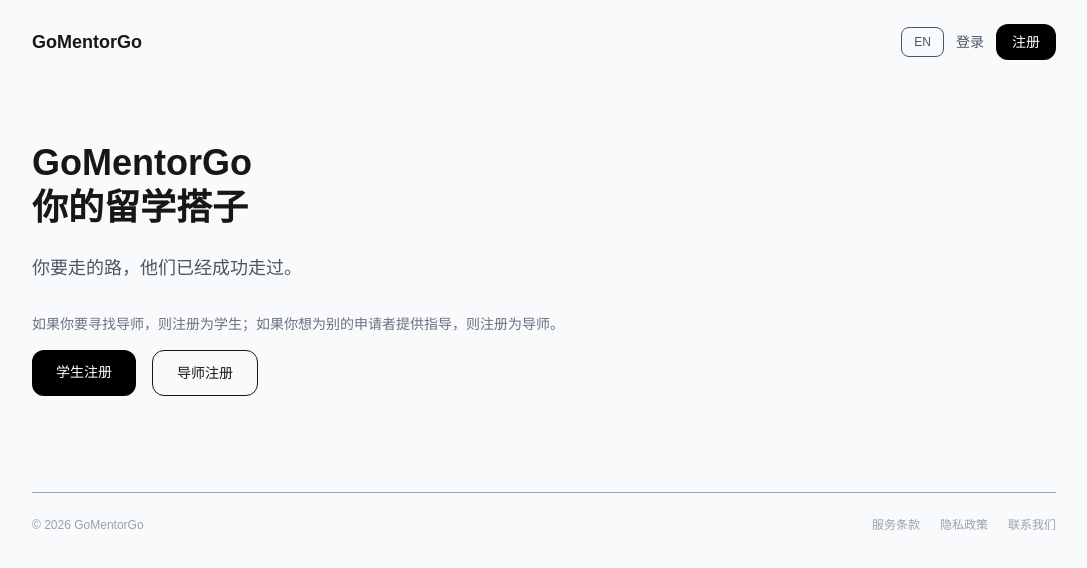
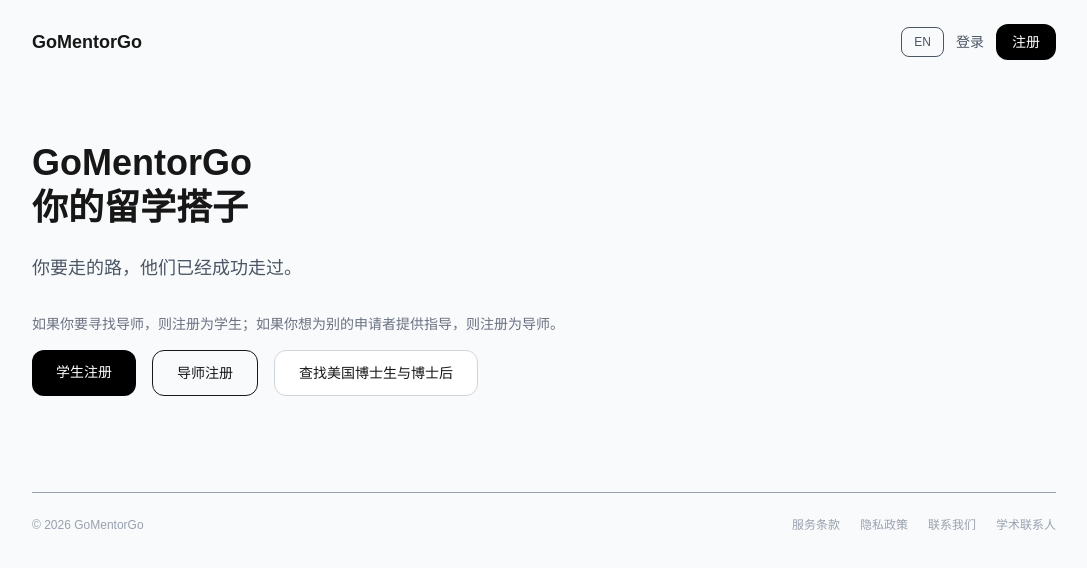
Before and after one commit to hs3035/Repository-name-study-abroad-marketplace, a Next.js app: page / in a window 1280 px wide. Shown: the top 568 px of the page, without its empty margins (96-1183 px from the left). Built offline with nearby package versions, Linux system fonts and the light colour scheme; no server answers.

Commit message:
Link public academic directory

```diff
--- a/app/page.tsx
+++ b/app/page.tsx
@@ -53,7 +53,7 @@
         <p className="mb-8 text-lg text-gray-600">{d.home.subtitle}</p>
         <p className="mb-4 max-w-2xl text-sm text-gray-500">{d.home.roleHint}</p>
 
-        <div className="flex gap-4">
+        <div className="flex flex-wrap gap-4">
           {session?.role === 'applicant' ? (
             <Link href="/dashboard/applicant"
               className="rounded-xl bg-black px-6 py-3 text-white text-sm font-medium hover:bg-gray-800 transition">
@@ -76,6 +76,12 @@
               {d.home.becomeMentor}
             </Link>
           )}
+          <Link
+            href="/academics"
+            className="rounded-xl border border-gray-300 bg-white px-6 py-3 text-sm font-medium hover:bg-gray-100 transition"
+          >
+            {locale === 'zh' ? '查找美国博士生与博士后' : 'Find US PhD students & postdocs'}
+          </Link>
         </div>
       </div>
 
@@ -85,6 +91,7 @@
           <Link href="/terms"   className="hover:text-black transition">{locale === 'zh' ? '服务条款' : 'Terms'}</Link>
           <Link href="/privacy" className="hover:text-black transition">{locale === 'zh' ? '隐私政策' : 'Privacy'}</Link>
           <Link href="/contact" className="hover:text-black transition">{locale === 'zh' ? '联系我们' : 'Contact'}</Link>
+          <Link href="/academics" className="hover:text-black transition">{locale === 'zh' ? '学术联系人' : 'Academic contacts'}</Link>
         </div>
       </footer>
     </div>
```
